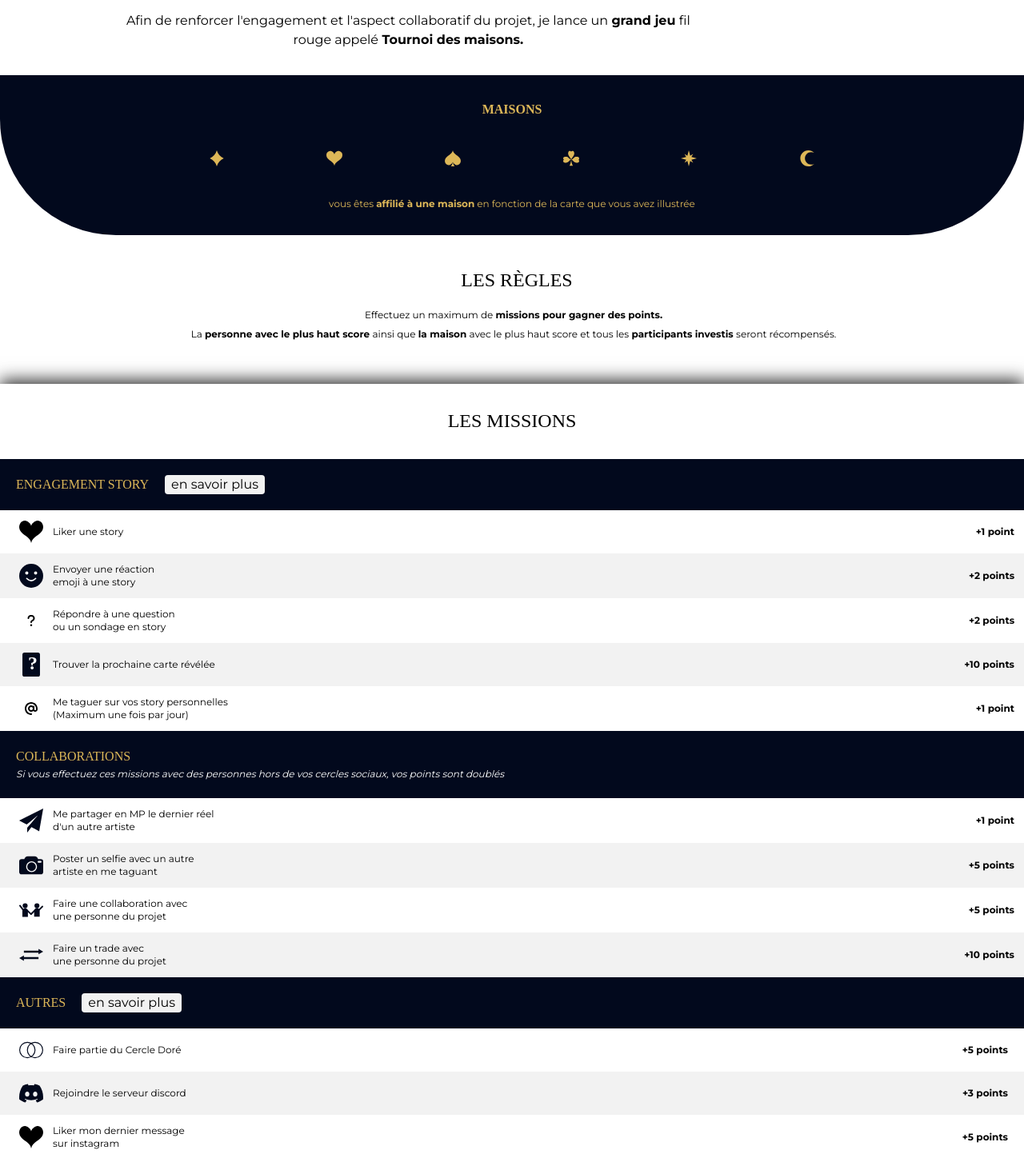
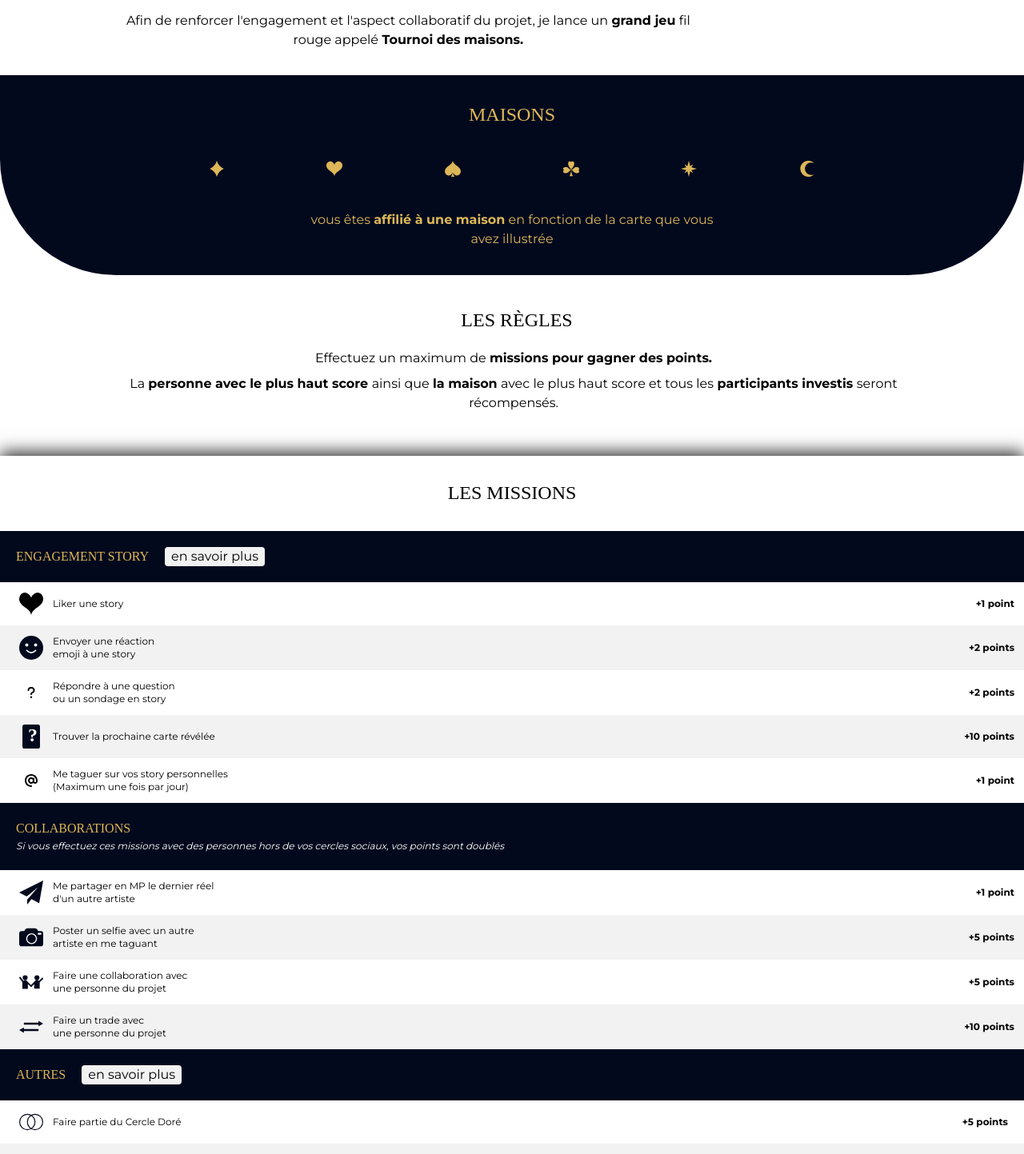
Before and after one commit to Martint1n/HousesTournament, a Next.js app: page / in a window 1280 px wide. Shown: the part 846-2289 px from the top of the page at 80% size. Built offline with nearby package versions, Linux system fonts and the light colour scheme; no server answers.

Commit message:
changee font size

```diff
--- a/components/Rules.js
+++ b/components/Rules.js
@@ -31,8 +31,8 @@ function Rules() {
                 </div>
             </div>
         </div>
-        <div className='pl-2 pr-2 pt-4 flex flex-col justify-around items-center mr-2 bg-deep-blue h-[200px] w-screen rounded-b-[145px] landscapes:w-1/5 landscapes:m-auto landscapes:h-4/5'>
-            <h2 className='font-["Cormorant_Garamond"] text-gold pb-2 self-center font-bold'>MAISONS</h2>
+        <div className='pl-2 pr-2 pt-4 flex flex-col justify-around items-center mr-2 bg-deep-blue h-[250px] w-screen rounded-b-[145px] landscapes:w-1/5 landscapes:m-auto landscapes:h-4/5'>
+            <h2 className='font-["Cormorant_Garamond"] text-gold pb-2 self-center text-2xl'>MAISONS</h2>
             <div className='flex pb-2 justify-between w-3/5'>
                 <Image src='/Diamond_gold.svg' width={20} height={20}/>
                 <Image src='/Heart_gold.svg' width={20} height={20} />
@@ -41,13 +41,13 @@ function Rules() {
                 <Image src='/Etoile_gold.svg' width={20} height={20} />
                 <Image src='/Lune_gold.svg' width={20} height={20} />
             </div>
-            <p className='text-gold text-xs pb-4 w-2/5 text-center'>vous êtes <span className='text-gold font-bold'>affilié à une maison</span> en fonction de la carte que vous avez illustrée</p>
+            <p className='text-gold text-base pb-4 w-2/5 text-center'>vous êtes <span className='text-gold font-bold'>affilié à une maison</span> en fonction de la carte que vous avez illustrée</p>
         </div>
         <div className='pt-10 pb-14 flex flex-col items-center landscapes:mt-0 landscapes:h-screen'>
             <h2 className='font-["Cormorant_Garamond"] text-2xl pl-3 pb-5 self-center'>LES RÈGLES</h2>
             <div className=' flex flex-col justify-between w-4/5 pr-2'>
-                    <p className=' text-xs pl-3 pb-2 text-center'>Effectuez un maximum de <span className='text-xs font-bold'>missions pour gagner des points.</span></p>
-                    <p className=' text-xs pl-3 pb-2 text-center' >
+                    <p className=' text-base pl-3 pb-2 text-center'>Effectuez un maximum de <span className='font-bold'>missions pour gagner des points.</span></p>
+                    <p className=' text-base pl-3 pb-2 text-center' >
                         La <span className='font-bold'>personne avec le plus haut score </span>
                         ainsi que <span className='font-bold'>la maison</span> avec le plus haut score et tous les
                         <span className='font-bold'> participants investis </span>seront récompensés.
@@ -72,7 +72,7 @@ function Rules() {
                 <div className='self-end'>
                 <FontAwesomeIcon icon={faXmark} width={30} height={30} color='#02091d' onClick={handleCloseStory}/>
                 </div>
-                <p className="font-['Cormorant_Garamond'] font-bold text-center">STORIES</p>
+                <p className="font-['Cormorant_Garamond'] text-center">STORIES</p>
                 <p className='pt-5 text-xs text-center w-4/5'>Les stories seront
                 <span className='text-xs font-bold'> quotidiennes </span>
                 et alterneront entre
@@ -198,7 +198,7 @@ function Rules() {
         <div className='flex pl-3 pt-3 pb-3 justify-between items-center'>
             <div className='flex items-center pl-3'>
                 <Image src='/MissionsICON/Coeur_black.svg' height={30} width={30}/>
-                <p className='text-xs pl-3'>Liker mon dernier message<br/>sur instagram</p>
+                <p className='text-xs pl-3'>Liker mon dernier message<br/>sur le groupe instagram</p>
             </div>
             <div className='text-xs pr-5 font-bold'>+5 points</div>
         </div>
```
